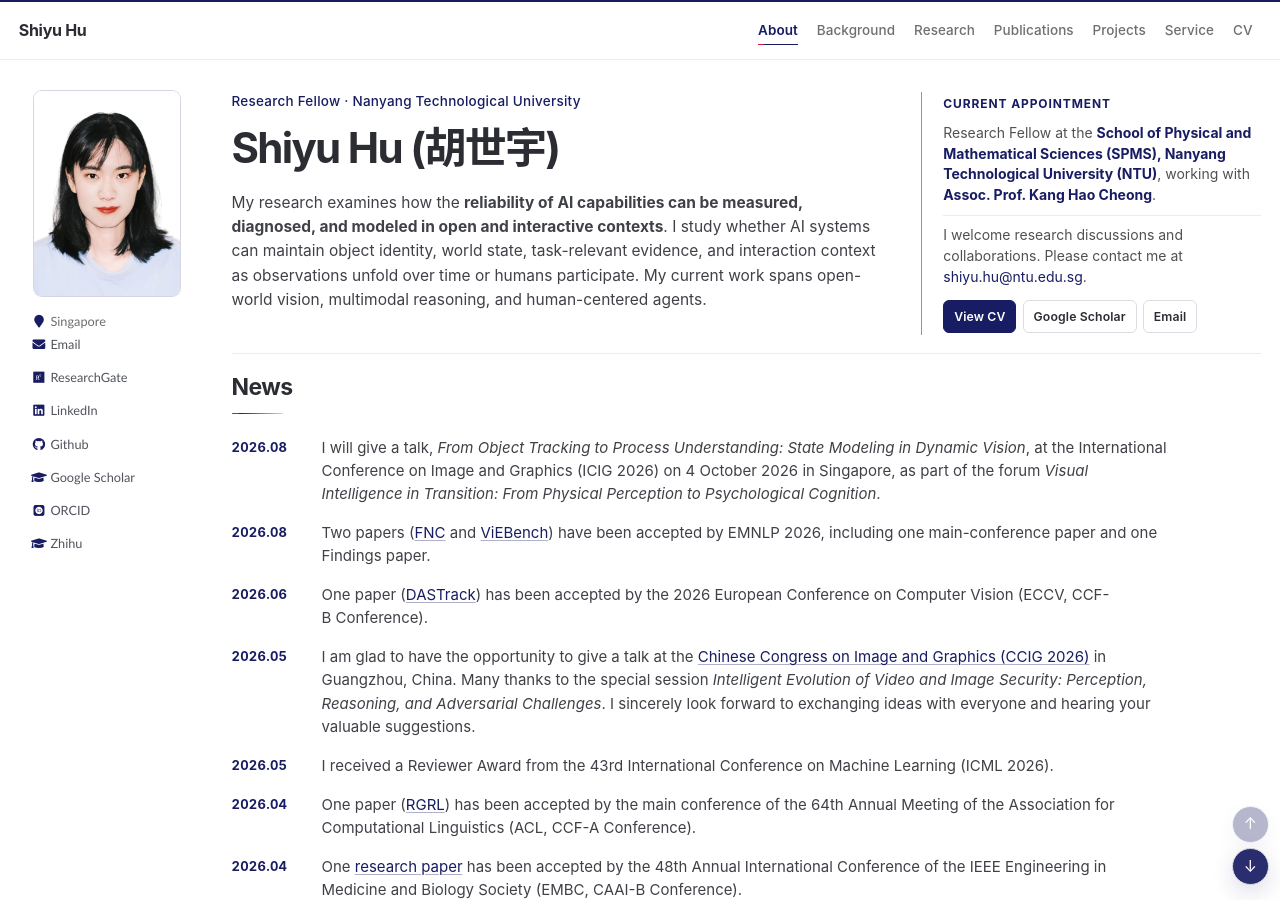
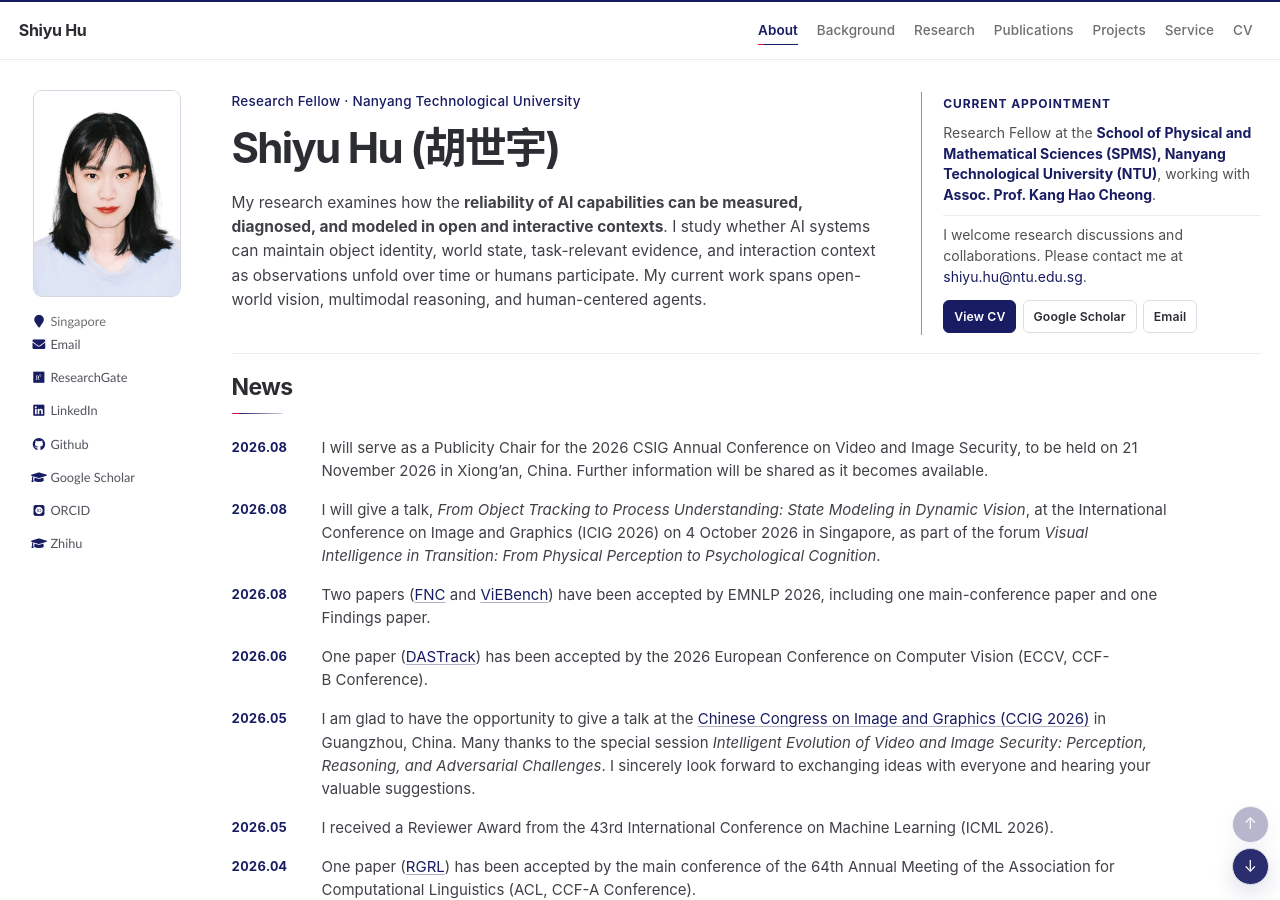
Before and after one commit to huuuuusy/huuuuusy.github.io, a Jekyll site: the page built from _pages/about.md, in a window 1280 px wide and 900 px high. Built offline with Jekyll 4.4.1, drawn with Linux system fonts in a browser that asks for light colours; some web fonts are replaced; some of the changed text lies outside the part shown.

Commit message:
Sync latest CV and CSIG service update

```diff
--- a/_includes/home/content/activity.md
+++ b/_includes/home/content/activity.md
@@ -64,6 +64,11 @@
 <!-- [Slides](https://huuuuusy.github.io/files/ACCV2024-slides.pdf) -->
 <!-- [Webpage](https://nodycon2026.app.earendelplatform.com/custom-pages/CQCCPE4A00000)  -->
 
+## Publicity Chair
+
+**2026 CSIG Annual Conference on Video and Image Security**
+- **Date & Location:** 21st November, 2026, Xiong'an, China
+
 ## TPC Member
 
 - [Pacific Graphics 2026](https://pacificgraphics2026.github.io/) (CCF-B Conference)
--- a/_includes/home/content/news.md
+++ b/_includes/home/content/news.md
@@ -1,4 +1,6 @@
 <div class="news-timeline" markdown="1">
+
+**2026.08** I will serve as a Publicity Chair for the 2026 CSIG Annual Conference on Video and Image Security, to be held on 21 November 2026 in Xiong'an, China. Further information will be shared as it becomes available.
 
 **2026.08** I will give a talk, *From Object Tracking to Process Understanding: State Modeling in Dynamic Vision*, at the International Conference on Image and Graphics (ICIG 2026) on 4 October 2026 in Singapore, as part of the forum *Visual Intelligence in Transition: From Physical Perception to Psychological Cognition*.
 
--- a/_includes/home/content/projects.md
+++ b/_includes/home/content/projects.md
@@ -121,26 +121,26 @@
 
 ## Funded Research Projects
 
-<span class='anchor' id='MOE2022-TRF-029'></span>
-
 <div class="project-grid project-grid--single project-grid--funded">
-<article class="project-card project-card--compact" markdown="1">
-
-### MOE2022-TRF-029
-
-<span class="project-card__meta">Singapore MOE Tertiary Education Research Fund</span>
-
-<div class="project-metrics"><span>Core Researcher</span><span>NTU Singapore</span></div>
-
-</article>
-
 <article class="project-card project-card--compact" markdown="1">
 
 ### MOE2024-TRF-004
 
 <span class="project-card__meta">Singapore MOE Tertiary Education Research Fund</span>
 
-<div class="project-metrics"><span>Core Researcher</span><span>NTU Singapore</span></div>
+<div class="project-metrics"><span>Core Researcher</span><span>NTU Singapore</span><span>2025 – Present</span></div>
+
+</article>
+
+<article class="project-card project-card--compact" markdown="1">
+
+<span class='anchor' id='MOE2022-TRF-029'></span>
+
+### MOE2022-TRF-029
+
+<span class="project-card__meta">Singapore MOE Tertiary Education Research Fund</span>
+
+<div class="project-metrics"><span>Core Researcher</span><span>NTU Singapore</span><span>2023 – 2025</span></div>
 
 </article>
 
```
Also changed, not shown: 1 other file.
